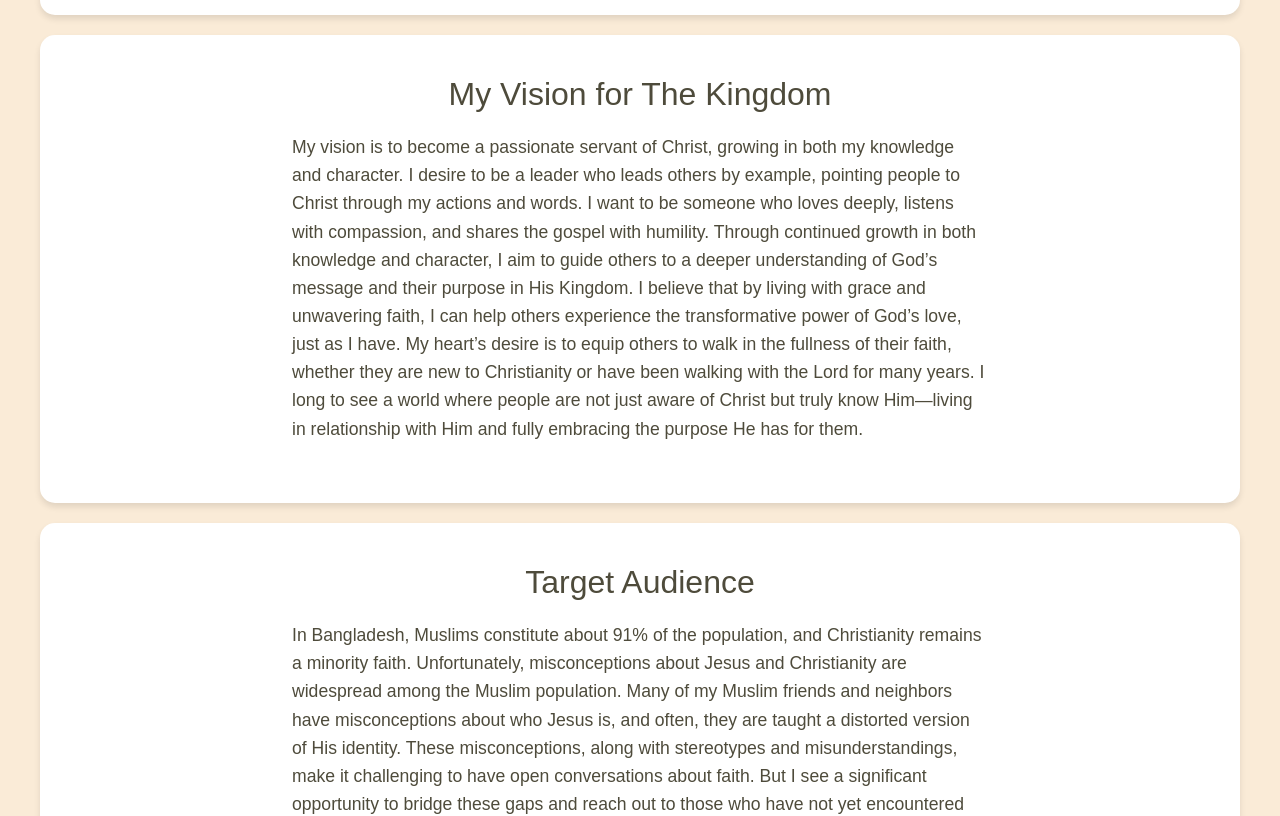
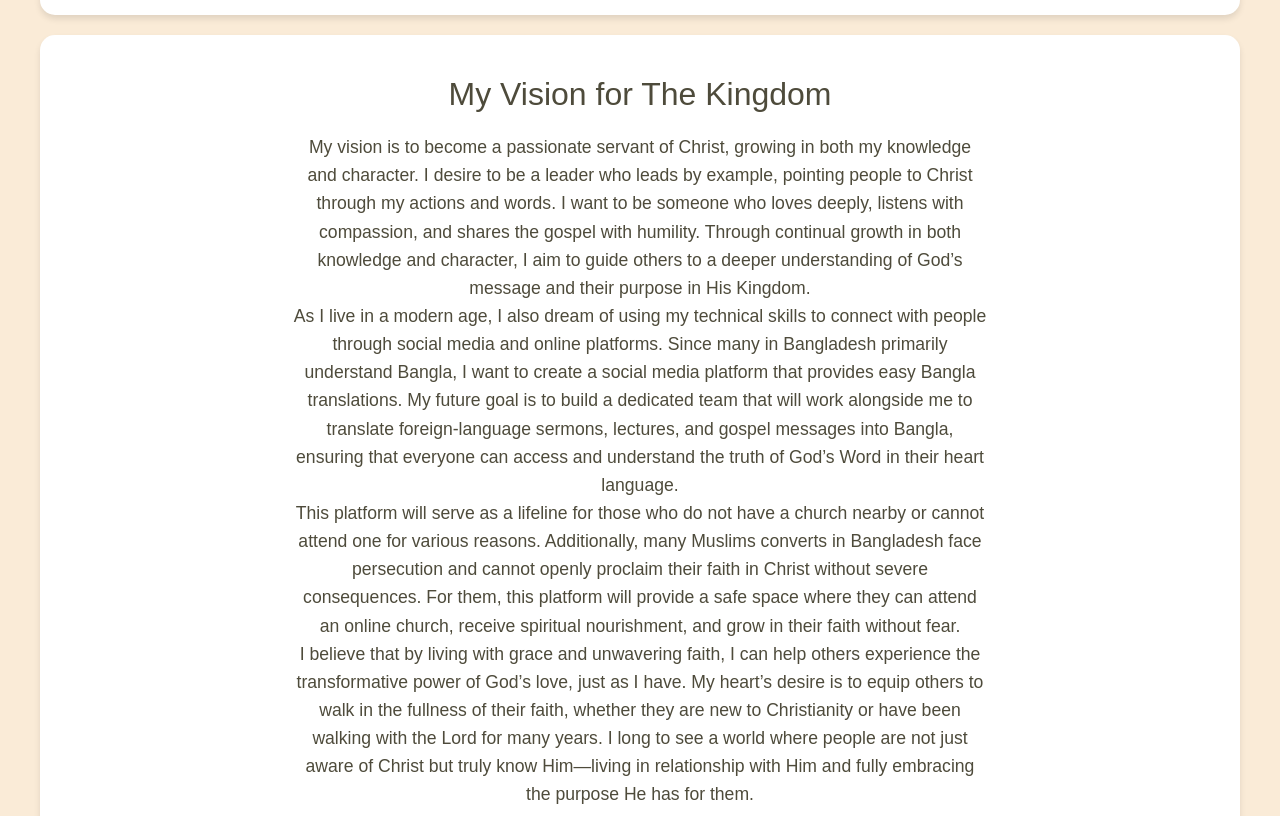
Before and after one commit to DemiGodCJ/Missionary, a plain HTML site: page index.html in a window 1280 px wide. Shown: the part 1552-2368 px from the top of the page. Drawn offline with nearby package versions, Linux system fonts and the light colour scheme.

Commit message:
index.html

```diff
--- a/index.html
+++ b/index.html
@@ -106,6 +106,7 @@
             line-height: 1.6;
             color: #4E4B3B;
             transition: color 0.3s ease-in-out;
+            text-align: center;
         }
 
         .text-section p {
@@ -323,13 +324,17 @@
             <h2>My Identity</h2>
             <div class="section-content">
                 <div class="text-section" style="padding-right: 5rem;">
-                    <p>My name is Charles Joshua Chakma, and I was born and raised in Chandraghona, Chittagong,
-                        Bangladesh. Growing up in a Christian family in a predominantly Muslim country, I faced many
-                        challenges. In Bangladesh, Christianity makes up only about 0.4% of the population, and as a
-                        child, mixed up with different faiths in education institutions and neighborhood. Despite these
-                        challenges, my family's dedication to ministry has greatly influenced my faith and inspired me
-                        to deepen my relationship with Christ. Growing up with a father who is a pastor and a mother who
-                        is a devoted woman leader has played an important role in shaping the person I am today.</p>
+                    <p>My name is <strong>Charles Joshua Chakma</strong>, and I was born and raised in Chandraghona,
+                        Chittagong, Bangladesh. Growing up in a Christian family in a predominantly Muslim country, I
+                        faced many challenges. In Bangladesh, Christianity makes up only about 0.4% of the population,
+                        and as a child, I mixed with people of different faiths in educational institutions and my
+                        neighbourhood. Despite these challenges, my family's dedication to ministry has greatly
+                        influenced my faith and inspired me to deepen my relationship with Christ.
+                        <br>I have completed my Bachelor of Science in Computer Science, which has equipped me with
+                        valuable technical skills. However, my true passion lies in serving God and sharing His message.
+                        Growing up with a father who is a pastor and a mother who is a devoted woman leader has played
+                        an important role in shaping the person I am today.
+                    </p>
                 </div>
                 <div class="image-section">
                     <img src="CJ.jpg" alt="My Identity" style="max-width: 80%;">
@@ -362,15 +367,27 @@
             <h2>My Vision for The Kingdom</h2>
             <div class="text-section">
                 <p>My vision is to become a passionate servant of Christ, growing in both my knowledge and character. I
-                    desire to be a leader who leads others by example, pointing people to Christ through my actions and
-                    words. I want to be someone who loves deeply, listens with compassion, and shares the gospel with
-                    humility. Through continued growth in both knowledge and character, I aim to guide others to a
-                    deeper understanding of God’s message and their purpose in His Kingdom. I believe that by living
-                    with grace and unwavering faith, I can help others experience the transformative power of God’s
-                    love, just as I have. My heart’s desire is to equip others to walk in the fullness of their faith,
-                    whether they are new to Christianity or have been walking with the Lord for many years. I long to
-                    see a world where people are not just aware of Christ but truly know Him—living in relationship with
-                    Him and fully embracing the purpose He has for them.</p>
+                    desire to be a leader who leads by example, pointing people to Christ through my actions and words.
+                    I want to be someone who loves deeply, listens with compassion, and shares the gospel with humility.
+                    Through continual growth in both knowledge and character, I aim to guide others to a deeper
+                    understanding of God’s message and their purpose in His Kingdom.
+                    <br>As I live in a modern age, I also dream of using my technical skills to connect with people through
+                    social media and online platforms. Since many in Bangladesh primarily understand Bangla, I want to
+                    create a social media platform that provides easy Bangla translations. My future goal is to build a
+                    dedicated team that will work alongside me to translate foreign-language sermons, lectures, and
+                    gospel messages into Bangla, ensuring that everyone can access and understand the truth of God’s
+                    Word in their heart language.
+                    <br>This platform will serve as a lifeline for those who do not have a church nearby or cannot attend
+                    one for various reasons. Additionally, many Muslims converts in Bangladesh face persecution and
+                    cannot openly proclaim their faith in Christ without severe consequences. For them, this platform
+                    will provide a safe space where they can attend an online church, receive spiritual nourishment, and
+                    grow in their faith without fear.
+                    <br>I believe that by living with grace and unwavering faith, I can help others experience the
+                    transformative power of God’s love, just as I have. My heart’s desire is to equip others to walk in
+                    the fullness of their faith, whether they are new to Christianity or have been walking with the Lord
+                    for many years. I long to see a world where people are not just aware of Christ but truly know
+                    Him—living in relationship with Him and fully embracing the purpose He has for them.
+                </p>
             </div>
         </section>
         <section id="audience" class="section">
@@ -438,7 +455,8 @@
             <div class="modal-dialog">
                 <div class="modal-content">
                     <div class="modal-header">
-                        <h5 class="modal-title" id="qnaModalLabel1">Why IGSL (Philippines) - The Master of Divinity?</h5>
+                        <h5 class="modal-title" id="qnaModalLabel1">Why IGSL (Philippines) - The Master of Divinity?
+                        </h5>
                         <button type="button" class="btn-close" data-bs-dismiss="modal" aria-label="Close"></button>
                     </div>
                     <div class="modal-body">
@@ -461,7 +479,8 @@
                             lifetime of impactful ministry. I am excited about the opportunity to learn, grow, and
                             prepare for the unique calling God has placed on my life. My heart’s desire is to be a
                             faithful servant, fully prepared to share the gospel and disciple others for the glory of
-                            God.</p>
+                            God.
+                        </p>
                     </div>
                 </div>
             </div>
@@ -472,7 +491,8 @@
             <div class="modal-dialog">
                 <div class="modal-content">
                     <div class="modal-header">
-                        <h5 class="modal-title" id="qnaModalLabel2">How can you support my vision for Lord's Kingdom?(Prayer for needs)</h5>
+                        <h5 class="modal-title" id="qnaModalLabel2">How can you support my vision for Lord's
+                            Kingdom?(Prayer for needs)</h5>
                         <button type="button" class="btn-close" data-bs-dismiss="modal" aria-label="Close"></button>
                     </div>
                     <div class="modal-body">
@@ -496,7 +516,8 @@
                             these things will be given to you as well."
                             I humbly ask for your prayers and support. Your encouragement is more than a financial
                             gift—it’s a partnership in helping me grow and serve others for God’s glory. May the Lord
-                            bless you abundantly for your kindness.</p>
+                            bless you abundantly for your kindness.
+                        </p>
                     </div>
                 </div>
             </div>
@@ -513,7 +534,8 @@
                 <br>- Instagram: <a href="https://www.instagram.com/just_a_blessed_guy/">[Instagram link]</a>
                 <br>- Facebook: <a href="https://www.facebook.com/Just.A.Blessed.Guy/">[Facebook link]</a>
                 <br>Thank you for your prayers and support as I take this step towards fulfilling God’s calling in
-                my life.</p>
+                my life.
+            </p>
         </div>
     </section>
     <div class="footer">
```
